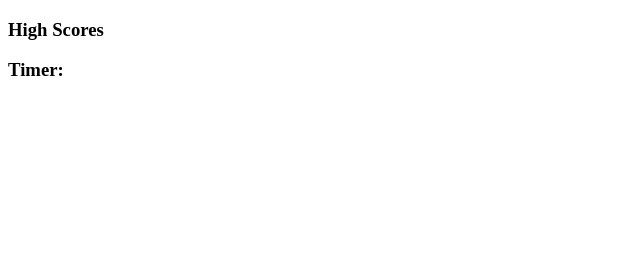
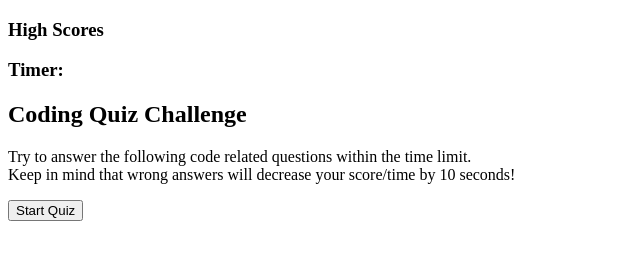
Before and after one commit to WillYazdani/code-quiz, a plain HTML site: page index.html in a window 1280 px wide. Shown: the whole page, without its empty margins (0-640 px from the left). Drawn offline with Linux system fonts and the light colour scheme.

Commit message:
created basic html structure

```diff
--- a/index.html
+++ b/index.html
@@ -22,7 +22,21 @@
 
     </header>
 
-    <section></section>
+    <section class="quiz">
+
+        <div class="content">
+
+            <h2>Coding Quiz Challenge</h2>
+
+            <p>
+                Try to answer the following code related questions within the time limit.<br>
+                Keep in mind that wrong answers will decrease your score/time by 10 seconds!
+            </p>
+
+            <button class="btn">Start Quiz</button>
+
+        </div>
+    </section>
 
 </body>
 </html>
```
